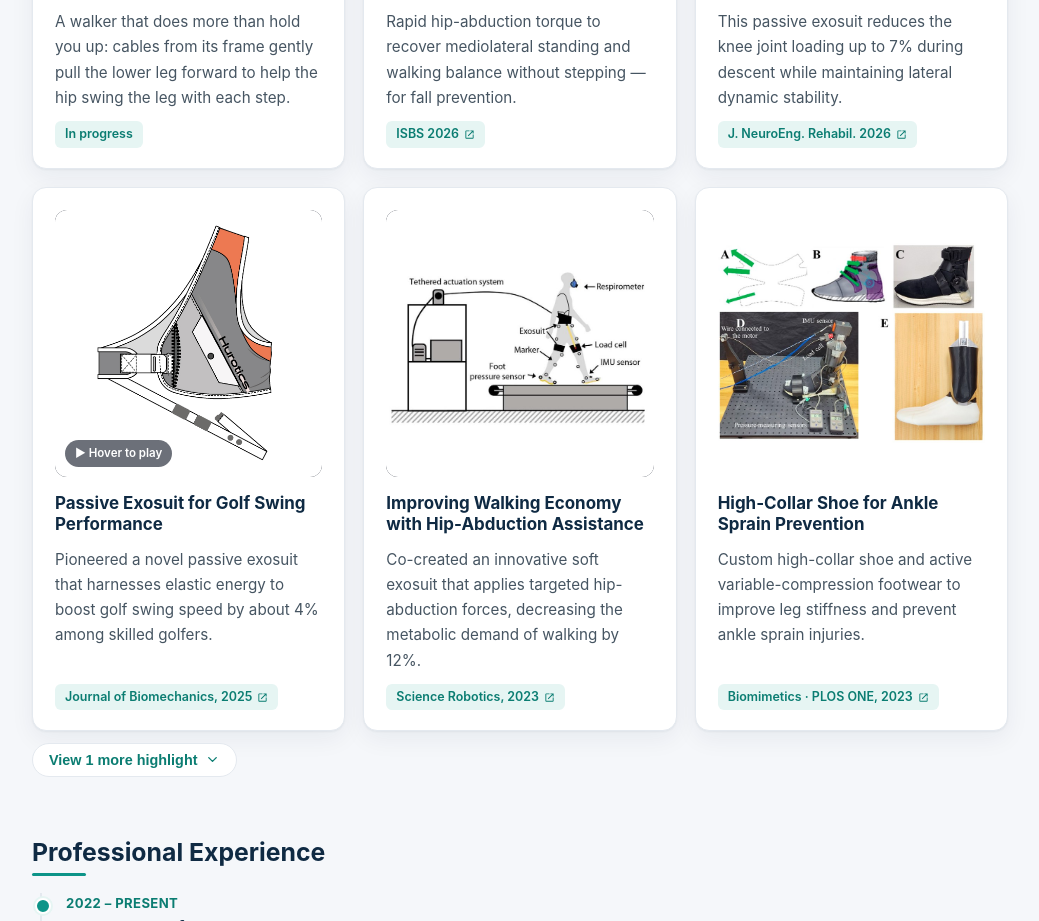
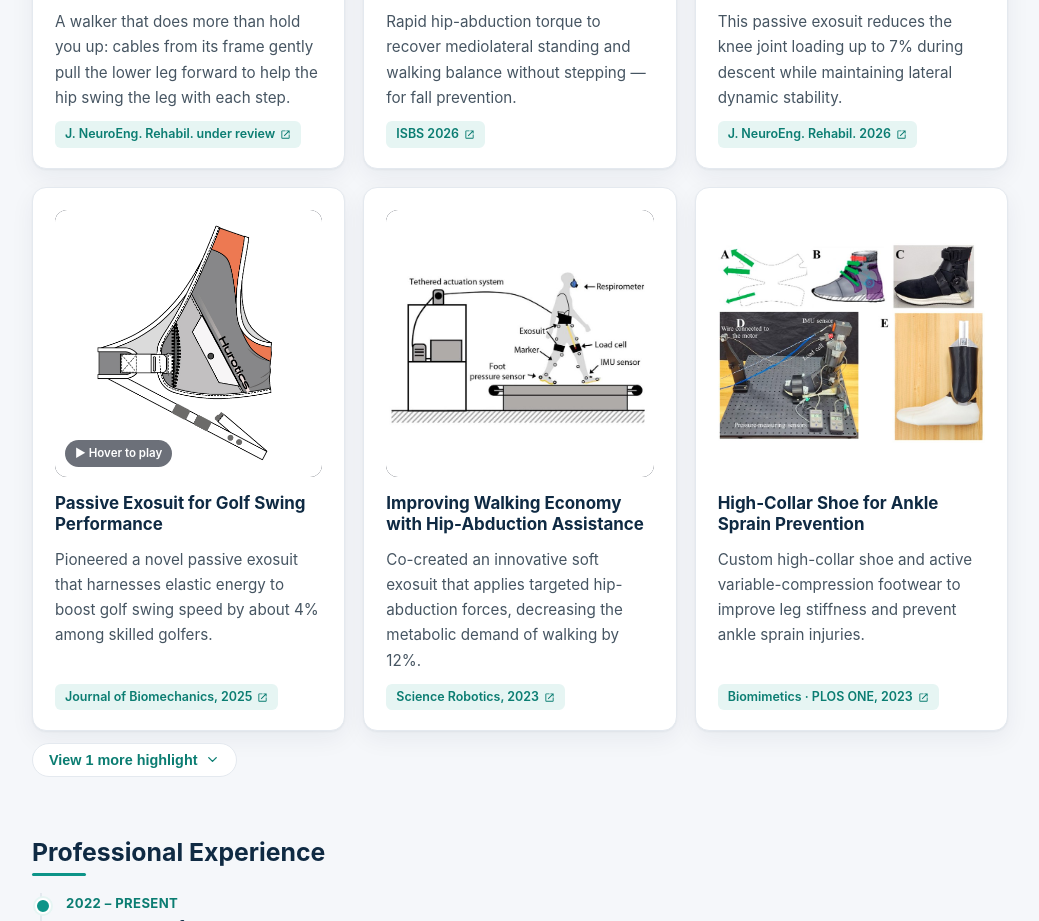
Before and after one commit to alirezanasirzadeh/alirezanasirzadeh.github.com, a plain HTML site: page index.html in a window 1280 px wide. Shown: the part 1317-2238 px from the top of the page, without its empty margins (120-1159 px from the left). Drawn offline with Linux system fonts and the light colour scheme.

Commit message:
Update index.html

```diff
--- a/index.html
+++ b/index.html
@@ -387,7 +387,7 @@
           <h3>Walker Active Assistance for the Elderly</h3>
           <p>A walker that does more than hold you up: cables from its frame gently pull the lower leg forward to help the hip
             swing the leg with each step.</p>
-          <span class="venue">In progress</span>
+          <a class="venue" href="https://doi.org/10.1186/s12984-026-02044-0" target="_blank" rel="noopener">J. NeuroEng. Rehabil. under review<svg viewBox="0 0 24 24" aria-hidden="true"><path d="M14 3v2h3.59l-9.3 9.29 1.42 1.42L19 6.41V10h2V3h-7zM19 19H5V5h7V3H5a2 2 0 0 0-2 2v14a2 2 0 0 0 2 2h14a2 2 0 0 0 2-2v-7h-2v7z"/></svg></a>
         </div>
         <div class="card reveal">
           <div class="card-media" data-media data-vids="assets/hmedi/1.mp4,assets/hmedi/2.mp4">
```
